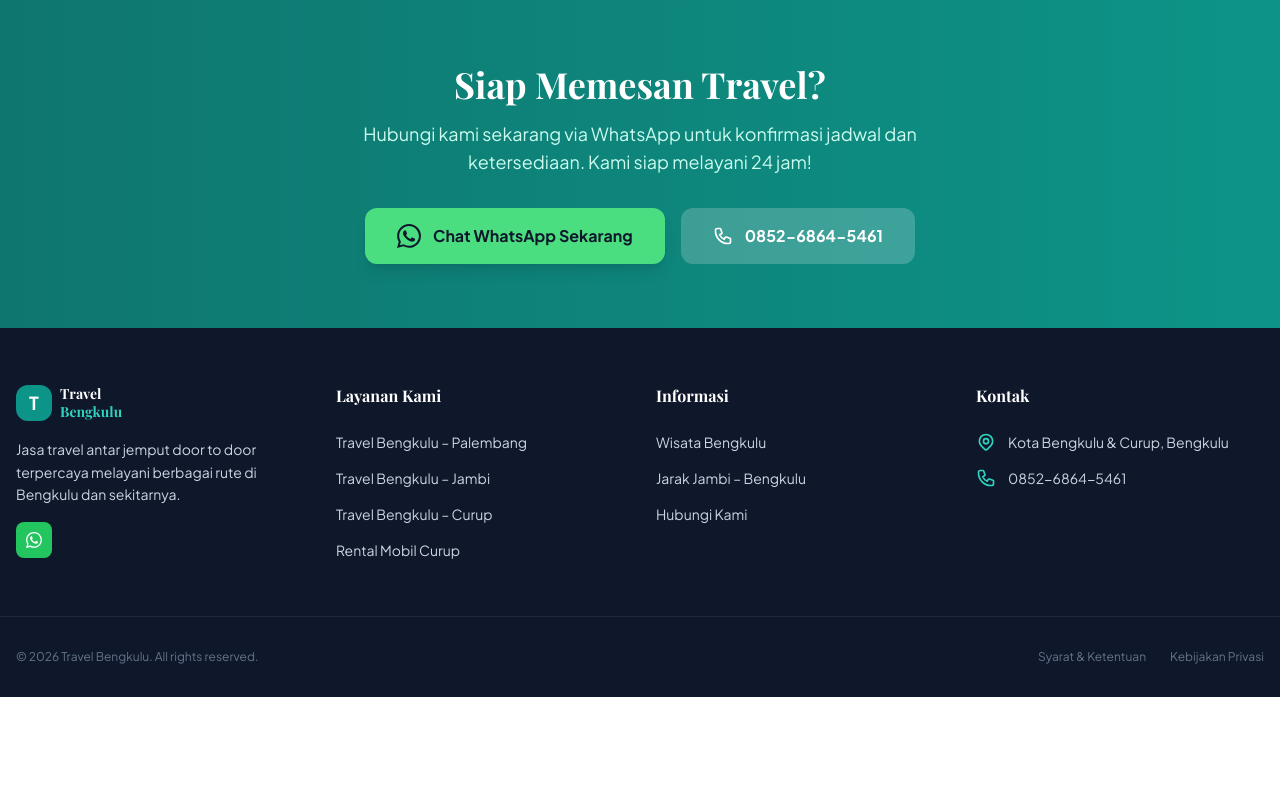
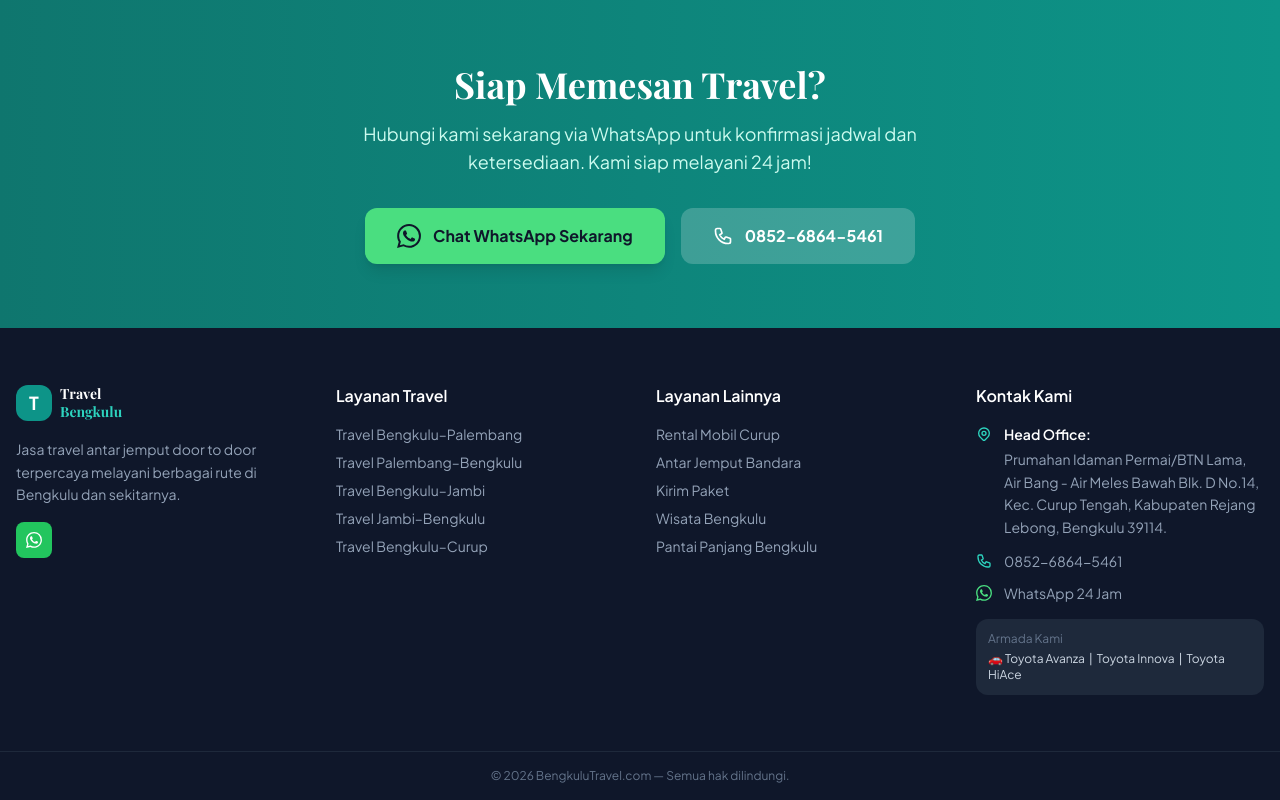
Before and after one commit to aspanrio-stack/Travel-bengkulu-V6, a Next.js app: page / in a window 1280 px wide. Shown: the part 3302-4102 px from the top of the page. Before the commit the page ends 3999 px from the top, so only its background shows below. Built offline with nearby package versions, Linux system fonts and the light colour scheme.

Commit message:
Update Footer.tsx

```diff
--- a/src/components/Footer.tsx
+++ b/src/components/Footer.tsx
@@ -15,72 +15,97 @@
               <div className="font-display font-bold text-primary-400 text-sm -mt-0.5">Bengkulu</div>
             </div>
           </div>
-          <p className="text-sm text-slate-300 leading-relaxed"> {/* Diubah dari text-slate-400 ke slate-300 agar kontras lebih baik */}
+          <p className="text-sm text-slate-400 leading-relaxed">
             Jasa travel antar jemput door to door terpercaya melayani berbagai rute di Bengkulu dan sekitarnya.
           </p>
           <div className="mt-4 flex gap-3">
-            <a
-              href={WA}
-              target="_blank"
-              rel="noopener noreferrer"
-              className="w-9 h-9 bg-green-500 hover:bg-green-600 rounded-lg flex items-center justify-center transition-colors"
-              aria-label="Hubungi kami melalui WhatsApp"
-            >
+            <a href={WA} target="_blank" rel="noopener noreferrer" className="w-9 h-9 bg-green-500 hover:bg-green-600 rounded-lg flex items-center justify-center transition-colors">
               <svg className="w-4 h-4 text-white" fill="currentColor" viewBox="0 0 24 24">
-                <path d="M17.472 14.382c-.297-.149-1.758-.867-2.03-.967-.273-.099-.471-.148-.67.15-.197.297-.767.966-.94 1.164-.173.199-.347.223-.644.075-.297-.15-1.255-.463-2.39-1.475-.883-.788-1.48-1.761-1.653-2.059-.173-.297-.018-.458.13-.606.134-.133.298-.347.446-.52.149-.174.198-.298.298-.497.099-.198.05-.371-.025-.52-.075-.149-.669-1.612-.916-2.207-.242-.579-.487-.5-.669-.51-.173-.008-.371-.01-.57-.01-.198 0-.52.074-.792.372-.272.297-1.04 1.016-1.04 2.479 0 1.462 1.065 2.875 1.213 3.074.149.198 2.096 3.2 5.077 4.487.709.306 1.262.489 1.694.625.712.227 1.36.195 1.871.118.571-.085 1.758-.719 2.006-1.413.248-.694.248-1.289.173-1.413-.074-.124-.272-.198-.57-.347m-5.421 7.403h-.004a9.87 9.87 0 01-5.031-1.378l-.361-.214-3.741.982.998-3.648-.235-.374a9.86 9.86 0 01-1.51-5.26c.001-5.45 4.436-9.884 9.888-9.884 2.64 0 5.122 1.03 6.988 2.898a9.825 9.825 0 012.893 6.98c-.002 5.45-4.437 9.884-9.885 9.884m8.413-18.297A11.815 11.815 0 0012.05 0C5.495 0 .16 5.335.157 11.892c0 2.096.547 4.142 1.588 5.945L0 24l6.335-1.662c1.72.937 3.659 1.43 5.63 1.43h.005c6.554 0 11.89-5.335 11.893-11.893a11.821 11.821 0 00-3.48-8.413z\" />
+                <path d="M17.472 14.382c-.297-.149-1.758-.867-2.03-.967-.273-.099-.471-.148-.67.15-.197.297-.767.966-.94 1.164-.173.199-.347.223-.644.075-.297-.15-1.255-.463-2.39-1.475-.883-.788-1.48-1.761-1.653-2.059-.173-.297-.018-.458.13-.606.134-.133.298-.347.446-.52.149-.174.198-.298.298-.497.099-.198.05-.371-.025-.52-.075-.149-.669-1.612-.916-2.207-.242-.579-.487-.5-.669-.51-.173-.008-.371-.01-.57-.01-.198 0-.52.074-.792.372-.272.297-1.04 1.016-1.04 2.479 0 1.462 1.065 2.875 1.213 3.074.149.198 2.096 3.2 5.077 4.487.709.306 1.262.489 1.694.625.712.227 1.36.195 1.871.118.571-.085 1.758-.719 2.006-1.413.248-.694.248-1.289.173-1.413-.074-.124-.272-.198-.57-.347m-5.421 7.403h-.004a9.87 9.87 0 01-5.031-1.378l-.361-.214-3.741.982.998-3.648-.235-.374a9.86 9.86 0 01-1.51-5.26c.001-5.45 4.436-9.884 9.888-9.884 2.64 0 5.122 1.03 6.988 2.898a9.825 9.825 0 012.893 6.994c-.003 5.45-4.437 9.884-9.885 9.884m8.413-18.297A11.815 11.815 0 0012.05 0C5.495 0 .16 5.335.157 11.892c0 2.096.547 4.142 1.588 5.945L.057 24l6.305-1.654a11.882 11.882 0 005.683 1.448h.005c6.554 0 11.89-5.335 11.893-11.893a11.821 11.821 0 00-3.48-8.413z" />
               </svg>
             </a>
           </div>
         </div>
 
-        {/* Links */}
+        {/* Layanan */}
         <div>
-          <h4 className="font-display font-bold text-white mb-6">Layanan Kami</h4>
-          <ul className="space-y-4 text-sm">
-            <li><Link href="/travel-bengkulu-palembang" className="hover:text-primary-400 transition-colors">Travel Bengkulu – Palembang</Link></li>
-            <li><Link href="/travel-bengkulu-jambi" className="hover:text-primary-400 transition-colors">Travel Bengkulu – Jambi</Link></li>
-            <li><Link href="/travel-bengkulu-curup" className="hover:text-primary-400 transition-colors">Travel Bengkulu – Curup</Link></li>
-            <li><Link href="/rental-mobil-curup" className="hover:text-primary-400 transition-colors">Rental Mobil Curup</Link></li>
+          <h4 className="font-semibold text-white mb-4">Layanan Travel</h4>
+          <ul className="space-y-2 text-sm">
+            {[
+              { href: '/travel-bengkulu-palembang', label: 'Travel Bengkulu–Palembang' },
+              { href: '/travel-palembang-bengkulu', label: 'Travel Palembang–Bengkulu' },
+              { href: '/travel-bengkulu-jambi', label: 'Travel Bengkulu–Jambi' },
+              { href: '/travel-jambi-bengkulu', label: 'Travel Jambi–Bengkulu' },
+              { href: '/travel-bengkulu-curup', label: 'Travel Bengkulu–Curup' },
+            ].map((l) => (
+              <li key={l.href}>
+                <Link href={l.href} className="text-slate-400 hover:text-primary-400 transition-colors">
+                  {l.label}
+                </Link>
+              </li>
+            ))}
           </ul>
         </div>
 
+        {/* Layanan Lainnya */}
         <div>
-          <h4 className="font-display font-bold text-white mb-6">Informasi</h4>
-          <ul className="space-y-4 text-sm">
-            <li><Link href="/tempat-wisata-bengkulu" className="hover:text-primary-400 transition-colors">Wisata Bengkulu</Link></li>
-            <li><Link href="/jarak-jambi-bengkulu" className="hover:text-primary-400 transition-colors">Jarak Jambi – Bengkulu</Link></li>
-            <li><Link href="/#kontak" className="hover:text-primary-400 transition-colors">Hubungi Kami</Link></li>
+          <h4 className="font-semibold text-white mb-4">Layanan Lainnya</h4>
+          <ul className="space-y-2 text-sm">
+            {[
+              { href: '/rental-mobil-curup', label: 'Rental Mobil Curup' },
+              { href: '/antar-jemput-bandara-curup', label: 'Antar Jemput Bandara' },
+              { href: '/kirim-paket-bengkulu-palembang', label: 'Kirim Paket' },
+              { href: '/tempat-wisata-bengkulu', label: 'Wisata Bengkulu' },
+              { href: '/wisata-pantai-panjang-bengkulu', label: 'Pantai Panjang Bengkulu' },
+            ].map((l) => (
+              <li key={l.href}>
+                <Link href={l.href} className="text-slate-400 hover:text-primary-400 transition-colors">
+                  {l.label}
+                </Link>
+              </li>
+            ))}
           </ul>
         </div>
 
-        <div>
-          <h4 className="font-display font-bold text-white mb-6">Kontak</h4>
-          <ul className="space-y-4 text-sm">
+        {/* Kontak */}
+        <div id="kontak">
+          <h4 className="font-semibold text-white mb-4">Kontak Kami</h4>
+          <ul className="space-y-3 text-sm text-slate-400">
             <li className="flex items-start gap-3">
-              <svg className="w-5 h-5 text-primary-400 shrink-0" fill="none" stroke="currentColor" viewBox="0 0 24 24">
-                <path strokeLinecap="round" strokeLinejoin="round" strokeWidth="2" d="M17.657 16.657L13.414 20.9a1.998 1.998 0 01-2.827 0l-4.244-4.243a8 8 0 1111.314 0z" />
-                <path strokeLinecap="round" strokeLinejoin="round" strokeWidth="2" d="M15 11a3 3 0 11-6 0 3 3 0 016 0z" />
+              <svg className="w-4 h-4 text-primary-400 mt-0.5 shrink-0" fill="none" stroke="currentColor" viewBox="0 0 24 24">
+                <path strokeLinecap="round" strokeLinejoin="round" strokeWidth={2} d="M17.657 16.657L13.414 20.9a1.998 1.998 0 01-2.827 0l-4.244-4.243a8 8 0 1111.314 0z" />
+                <path strokeLinecap="round" strokeLinejoin="round" strokeWidth={2} d="M15 11a3 3 0 11-6 0 3 3 0 016 0z" />
               </svg>
-              <span>Kota Bengkulu & Curup, Bengkulu</span>
+              <div>
+                <span className="block font-semibold text-white mb-1">Head Office:</span>
+                <span className="leading-relaxed">
+                  Prumahan Idaman Permai/BTN Lama, Air Bang - Air Meles Bawah Blk. D No.14, Kec. Curup Tengah, Kabupaten Rejang Lebong, Bengkulu 39114.
+                </span>
+              </div>
             </li>
-            <li className="flex items-start gap-3">
-              <svg className="w-5 h-5 text-primary-400 shrink-0" fill="none" stroke="currentColor" viewBox="0 0 24 24">
-                <path strokeLinecap="round" strokeLinejoin="round" strokeWidth="2" d="M3 5a2 2 0 012-2h3.28a1 1 0 01.948.684l1.498 4.493a1 1 0 01-.502 1.21l-2.257 1.13a11.042 11.042 0 005.516 5.516l1.13-2.257a1 1 0 011.21-.502l4.493 1.498a1 1 0 01.684.949V19a2 2 0 01-2 2h-1C9.716 21 3 14.284 3 6V5z" />
+            <li className="flex items-center gap-3">
+              <svg className="w-4 h-4 text-primary-400 shrink-0" fill="none" stroke="currentColor" viewBox="0 0 24 24">
+                <path strokeLinecap="round" strokeLinejoin="round" strokeWidth={2} d="M3 5a2 2 0 012-2h3.28a1 1 0 01.948.684l1.498 4.493a1 1 0 01-.502 1.21l-2.257 1.13a11.042 11.042 0 005.516 5.516l1.13-2.257a1 1 0 011.21-.502l4.493 1.498a1 1 0 01.684.949V19a2 2 0 01-2 2h-1C9.716 21 3 14.284 3 6V5z" />
               </svg>
-              <span>0852-6864-5461</span>
+              <a href="tel:+6285268645461" className="hover:text-primary-400 transition-colors">0852-6864-5461</a>
+            </li>
+            <li className="flex items-center gap-3">
+              <svg className="w-4 h-4 text-green-400 shrink-0" fill="currentColor" viewBox="0 0 24 24">
+                <path d="M17.472 14.382c-.297-.149-1.758-.867-2.03-.967-.273-.099-.471-.148-.67.15-.197.297-.767.966-.94 1.164-.173.199-.347.223-.644.075-.297-.15-1.255-.463-2.39-1.475-.883-.788-1.48-1.761-1.653-2.059-.173-.297-.018-.458.13-.606.134-.133.298-.347.446-.52.149-.174.198-.298.298-.497.099-.198.05-.371-.025-.52-.075-.149-.669-1.612-.916-2.207-.242-.579-.487-.5-.669-.51-.173-.008-.371-.01-.57-.01-.198 0-.52.074-.792.372-.272.297-1.04 1.016-1.04 2.479 0 1.462 1.065 2.875 1.213 3.074.149.198 2.096 3.2 5.077 4.487.709.306 1.262.489 1.694.625.712.227 1.36.195 1.871.118.571-.085 1.758-.719 2.006-1.413.248-.694.248-1.289.173-1.413-.074-.124-.272-.198-.57-.347m-5.421 7.403h-.004a9.87 9.87 0 01-5.031-1.378l-.361-.214-3.741.982.998-3.648-.235-.374a9.86 9.86 0 01-1.51-5.26c.001-5.45 4.436-9.884 9.888-9.884 2.64 0 5.122 1.03 6.988 2.898a9.825 9.825 0 012.893 6.994c-.003 5.45-4.437 9.884-9.885 9.884m8.413-18.297A11.815 11.815 0 0012.05 0C5.495 0 .16 5.335.157 11.892c0 2.096.547 4.142 1.588 5.945L.057 24l6.305-1.654a11.882 11.882 0 005.683 1.448h.005c6.554 0 11.89-5.335 11.893-11.893a11.821 11.821 0 00-3.48-8.413z" />
+              </svg>
+              <a href={WA} target="_blank" rel="noopener noreferrer" className="hover:text-green-400 transition-colors">WhatsApp 24 Jam</a>
             </li>
           </ul>
+
+          <div className="mt-4 p-3 bg-slate-800 rounded-xl">
+            <p className="text-xs text-slate-500 mb-1">Armada Kami</p>
+            <p className="text-xs text-slate-300">🚗 Toyota Avanza &nbsp;|&nbsp; Toyota Innova &nbsp;|&nbsp; Toyota HiAce</p>
+          </div>
         </div>
       </div>
 
-      <div className="border-t border-slate-800 py-8">
-        <div className="max-w-7xl mx-auto px-4 flex flex-col md:flex-row justify-between items-center gap-4 text-xs text-slate-500">
-          <p>© {new Date().getFullYear()} Travel Bengkulu. All rights reserved.</p>
-          <div className="flex gap-6">
-            <Link href="#" className="hover:text-white transition-colors">Syarat & Ketentuan</Link>
-            <Link href="#" className="hover:text-white transition-colors">Kebijakan Privasi</Link>
-          </div>
-        </div>
+      <div className="border-t border-slate-800 py-4 text-center text-xs text-slate-500">
+        © {new Date().getFullYear()} BengkuluTravel.com — Semua hak dilindungi.
       </div>
     </footer>
   );
```
